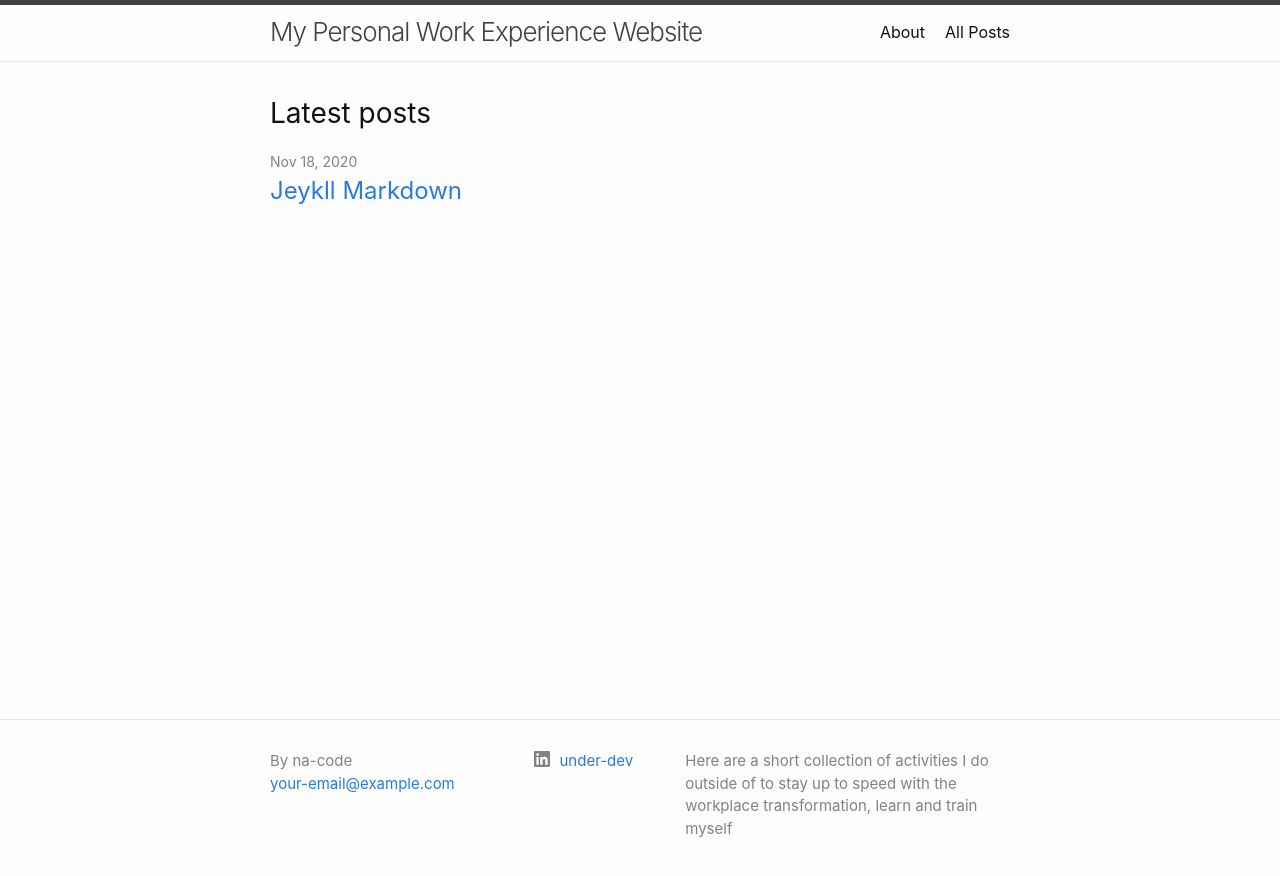
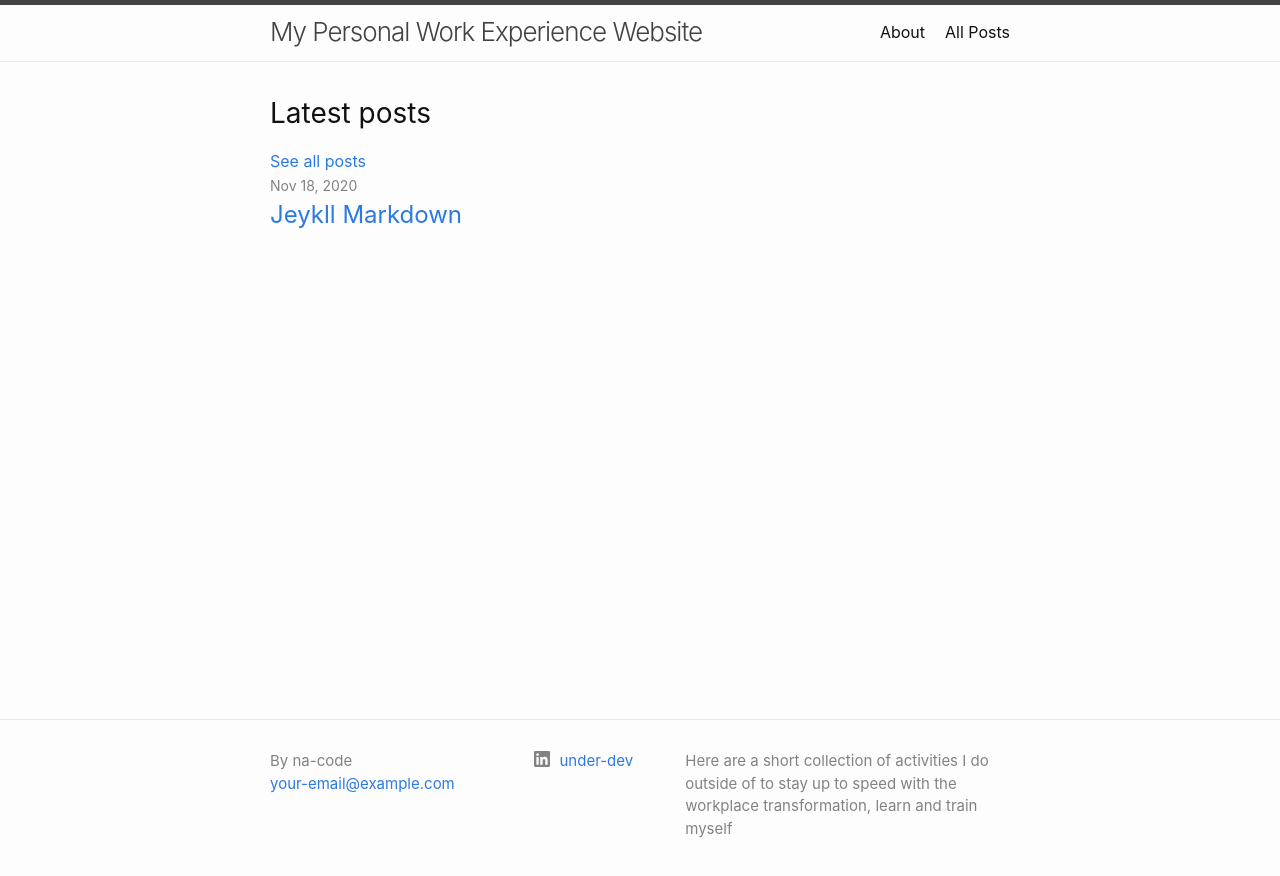
Before and after one commit to na-code/na-site, a Jekyll site: the page built from index.markdown, in a window 1280 px wide. Shown: the top 876 px of the page. Built offline with Jekyll 4.4.1, drawn with Linux system fonts in a browser that asks for light colours.

Commit message:
Update home.html

```diff
--- a/_layouts/home.html
+++ b/_layouts/home.html
@@ -11,11 +11,12 @@ layout: default
 
   {%- if site.posts.size > 0 -%}
     <h2 class="post-list-heading">{{ page.list_title | default: "Latest posts" }}</h2>
+  <a class="default"> See all posts </a>
+
     <ul class="post-list">
       {%- for post in site.posts limit:1 -%}
       <li>
         {%- assign date_format = site.minima.date_format | default: "%b %-d, %Y" -%}
-        <!-- a class="default"> See all posts </a -->
         <span class="post-meta">{{ post.date | date: date_format }}</span>
         <h3>
           <a class="post-link" href="{{ post.url | relative_url }}">
```
